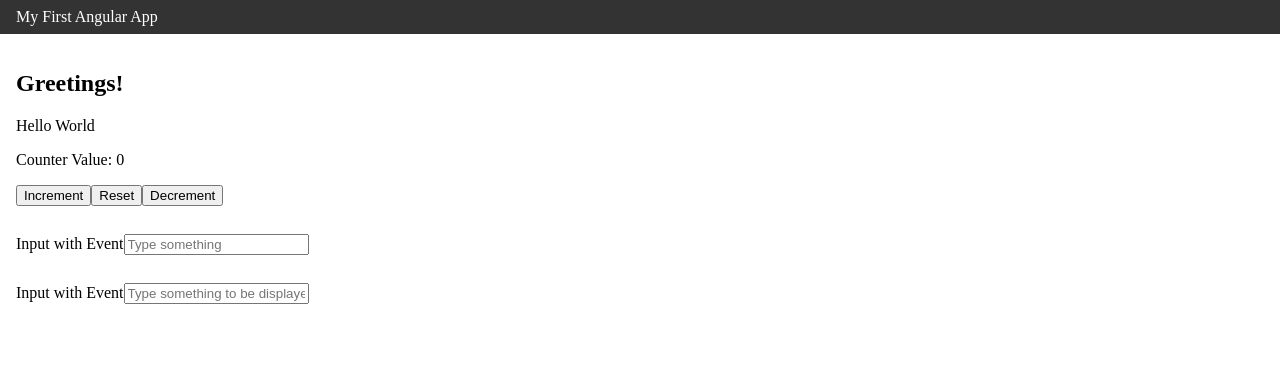
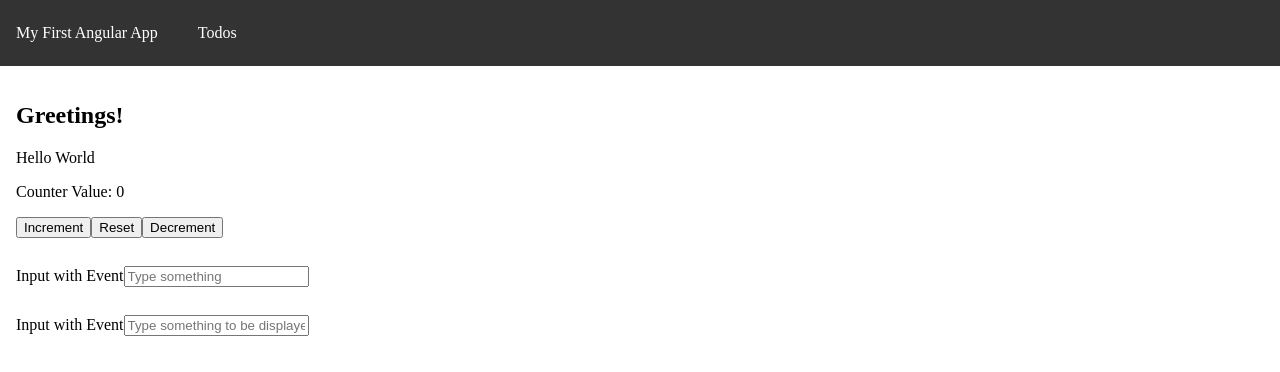
Before and after one commit to joshuagato/angular-crash-course-90-basics-18, an Angular app: page / in a window 1280 px wide. Shown: the top 372 px of the page. Built offline with nearby package versions, Linux system fonts and the light colour scheme.

Commit message:
Updated the header and app components

```diff
--- a/src/app/app.component.ts
+++ b/src/app/app.component.ts
@@ -6,13 +6,13 @@ import {HeaderComponent} from './components/header/header.component';
 @Component({
   selector: 'app-root',
   standalone: true,
-  imports: [RouterOutlet, HomeComponent, HeaderComponent],
+  imports: [RouterOutlet, HeaderComponent],
   // templateUrl: './app.component.html',
   template: `
     <app-header />
 
     <main>
-        <app-home />
+      <router-outlet />
     </main>
   `,
   // styleUrl: './app.component.scss'
@@ -23,5 +23,5 @@ import {HeaderComponent} from './components/header/header.component';
   `
 })
 export class AppComponent {
-  title = 'first-ng-app';
+  title: string = 'first-ng-app';
 }
--- a/src/app/app.routes.ts
+++ b/src/app/app.routes.ts
@@ -1,3 +1,22 @@
-import { Routes } from '@angular/router';
+import {Routes} from '@angular/router';
+import {TodosComponent} from './todos/todos.component';
 
-export const routes: Routes = [];
+export const routes: Routes = [
+  {
+    path: '',
+    pathMatch: 'full',
+    // component: HeaderComponent,
+    loadComponent: async () => {
+      const m = await import('./home/home.component');
+      return m.HomeComponent;
+    }
+  },
+  {
+    path: 'todos',
+    component: TodosComponent,
+    // loadComponent: async () => {
+    //   const m = await import('./todos/todos.component');
+    //   return m.TodosComponent;
+    // }
+  }
+];
--- a/src/app/components/header/header.component.html
+++ b/src/app/components/header/header.component.html
@@ -1,5 +1,9 @@
 <header>
   <nav>
-    {{ title() }}
+    <span routerLink="/">{{ title() }}</span>
+
+    <ul>
+      <li routerLink="/todos">Todos</li>
+    </ul>
   </nav>
 </header>
--- a/src/app/components/header/header.component.scss
+++ b/src/app/components/header/header.component.scss
@@ -6,4 +6,14 @@ header {
   color: white;
   align-items: center;
   justify-content: space-between;
+
+  nav {
+    display: flex;
+    justify-content: space-between;
+    align-items: center;
+
+    ul {
+      list-style: none;
+    }
+  }
 }
--- a/src/app/components/header/header.component.ts
+++ b/src/app/components/header/header.component.ts
@@ -1,9 +1,10 @@
 import {Component, signal} from '@angular/core';
+import {RouterLink} from '@angular/router';
 
 @Component({
   selector: 'app-header',
   standalone: true,
-  imports: [],
+  imports: [RouterLink],
   templateUrl: './header.component.html',
   styleUrl: './header.component.scss'
 })
```
